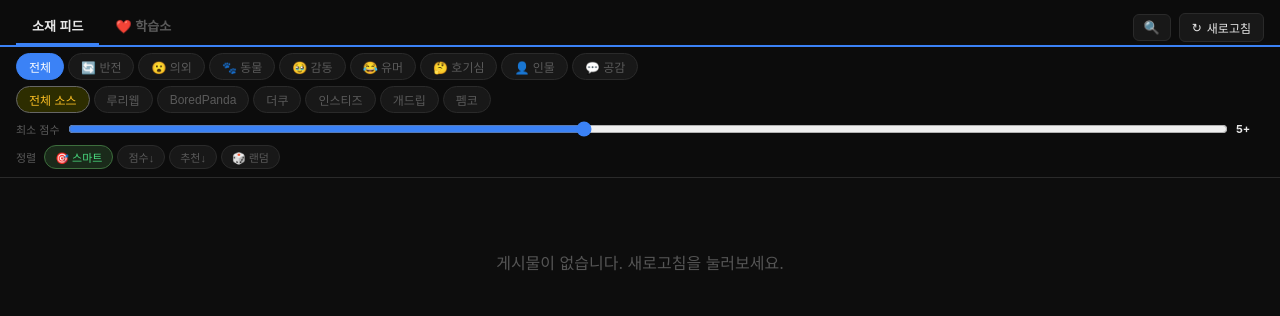
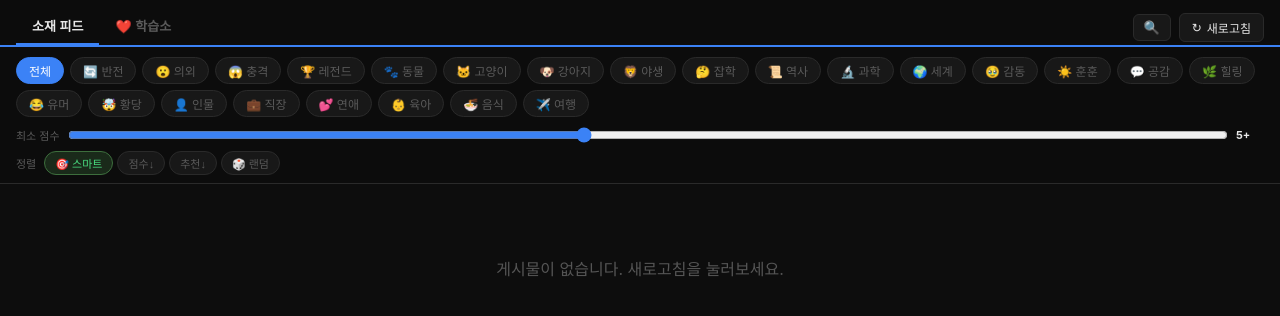
Before and after one commit to jirar98-cell/fmkorea-web, a Flask app: page / in a window 1280 px wide. Shown: the top 316 px of the page. Run offline with Flask 3, Linux system fonts and the light colour scheme; data that the repository does not hold is empty.

Commit message:
feat: 태그 24개 세분화 + 소스 필터바 제거 + BP 12섹션 확장
- 태그 8개→24개: 반전/의외/충격/레전드/동물/고양이/강아지/야생/잡학/역사/과학/세계/감동/훈훈/공감/힐링/유머/황당/인물/직장/연애/육아/음식/여행
- 상단 소스 필터바 (#srcs) 제거, 태그 필터 wrap 레이아웃
- BP 섹션 8→12개 (cats/dogs/wtf/feels 추가), 섹션당 25개
- shorts_filter.py: 24태그 DNA 기반 채점 프롬프트 업데이트
- _guess_tags() 24태그 키워드 매칭

```diff
--- a/app.py
+++ b/app.py
@@ -293,26 +293,68 @@ async def _scrape_page(browser, url, extra_filter=None):
 
 
 def _guess_tags(title: str) -> list[str]:
-    """AI 없을 때 제목 키워드로 태그 추측."""
+    """AI 없을 때 제목 키워드로 태그 추측 (24태그 체계)."""
     t = title
     tags = []
-    if any(w in t for w in ["강아지","고양이","동물","개","냥","멍","펫","새끼","오리","새","물고기","뱀","토끼","사자","호랑이","코끼리","원숭이","침팬지","곰","여우","늑대","표범","치타","독수리","앵무","거북","상어","고래","돌고래","펭귄"]):
+    # 고양이/강아지 먼저 (동물보다 구체적)
+    if any(w in t for w in ["고양이","냥","냥이","야옹","猫"]):
+        tags.append("고양이")
+    elif any(w in t for w in ["강아지","멍멍","댕댕","개","犬"]):
+        tags.append("강아지")
+    elif any(w in t for w in ["사자","호랑이","코끼리","원숭이","침팬지","곰","여우","늑대","표범","치타","독수리","앵무","상어","고래","돌고래","펭귄","동물","야생","자연","생태"]):
+        tags.append("야생")
+    elif any(w in t for w in ["펫","반려","새끼","오리","토끼","물고기","뱀","새"]):
         tags.append("동물")
-    if any(w in t for w in ["반전","알고보니","알고 보니","뜻밖","결국엔","알고나니","그런데 사실","근데 사실","놀랍게도"]):
+    # 반전/의외
+    if any(w in t for w in ["반전","알고보니","알고 보니","뜻밖","알고나니","근데 사실","결국"]):
         tags.append("반전")
-    if any(w in t for w in ["실화","충격","이게맞아","진짜로","사실은","ㄷㄷ","헐","헉","미친","세상에","어떻게","믿기지","놀라운"]):
+    elif any(w in t for w in ["실화","ㄷㄷ","헐","헉","믿기지","실제로","진짜","사실은","놀라운"]):
         tags.append("의외")
-    if any(w in t for w in ["감동","울었","눈물","따뜻","힘내","위로","뭉클","보람","고마","대견"]):
+    elif any(w in t for w in ["충격","경악","충격적","어처구니","황당"]):
+        tags.append("충격")
+    elif any(w in t for w in ["레전드","레전","역대급","ㄹㅇ레전"]):
+        tags.append("레전드")
+    # 감정
+    if any(w in t for w in ["감동","울었","눈물","뭉클","보람"]):
         tags.append("감동")
-    if any(w in t for w in ["ㅋㅋ","ㅎㅎ","웃긴","웃음","재밌","개웃","빵","유머","개그","망가","레전드","어이","황당"]):
-        tags.append("유머")
-    if any(w in t for w in ["왜","이유","역사","과학","잡학","세계","나라","지식","몰랐던","사실","신기한","알면","궁금"]):
-        tags.append("호기심")
-    if any(w in t for w in ["할머니","할아버지","아빠","엄마","아이","학생","선생","의사","경찰","노인","청년","소년","소녀"]):
-        tags.append("인물")
-    if any(w in t for w in ["공감","나만","우리","다들","누구나","일상","직장","학교","연애","부부","친구"]):
+    elif any(w in t for w in ["훈훈","따뜻","미소","귀여운","사랑","고마"]):
+        tags.append("훈훈")
+    elif any(w in t for w in ["힐링","위로","편안","힘내"]):
+        tags.append("힐링")
+    elif any(w in t for w in ["공감","나만","다들","누구나","일상"]):
         tags.append("공감")
-    return tags[:2] if tags else ["호기심"]
+    # 지식
+    if any(w in t for w in ["역사","조선","일제","전쟁","왕","황제","고대"]):
+        tags.append("역사")
+    elif any(w in t for w in ["과학","의학","뇌","신체","연구","박사","실험"]):
+        tags.append("과학")
+    elif any(w in t for w in ["세계","나라","해외","외국","미국","일본","유럽","아프리카"]):
+        tags.append("세계")
+    elif any(w in t for w in ["잡학","굳이","사실","알면","이유","왜","몰랐던","궁금"]):
+        tags.append("잡학")
+    # 사회/인물
+    if any(w in t for w in ["직장","회사","상사","부장","월급","야근"]):
+        tags.append("직장")
+    elif any(w in t for w in ["연애","남친","여친","남자친구","여자친구","부부","결혼","이혼"]):
+        tags.append("연애")
+    elif any(w in t for w in ["아이","육아","아기","엄마","아빠","부모","어린이"]):
+        tags.append("육아")
+    elif any(w in t for w in ["음식","요리","먹방","맛집","레시피","케이크"]):
+        tags.append("음식")
+    elif any(w in t for w in ["여행","해외여행","여행지","관광","비행기"]):
+        tags.append("여행")
+    # 유머
+    if any(w in t for w in ["ㅋㅋ","ㅎㅎ","웃긴","재밌","개웃","빵","유머","개그"]):
+        if "유머" not in tags:
+            tags.append("유머")
+    elif any(w in t for w in ["황당","어이없","어처구니"]):
+        if "황당" not in tags:
+            tags.append("황당")
+    # 인물 (마지막 폴백)
+    if not tags or (len(tags) == 1 and tags[0] in ["잡학","세계","과학"]):
+        if any(w in t for w in ["사람","인물","할머니","할아버지","학생","선생","의사","경찰","소년","소녀"]):
+            tags.append("인물")
+    return tags[:2] if tags else ["잡학"]
 
 
 async def _ai_filter_posts(posts):
@@ -916,15 +958,19 @@ def _parse_rec(rec_str) -> int:
 # BoredPanda 섹션 — 8개 섹션 × 20개 = 160개 (AI 병렬 처리로 속도 확보)
 _BP_SECTIONS = [
     ("https://www.boredpanda.com/animals/",    "동물"),
-    ("https://www.boredpanda.com/funny/",      "반전"),
+    ("https://www.boredpanda.com/funny/",      "유머"),
     ("https://www.boredpanda.com/interesting/","잡학"),
     ("https://www.boredpanda.com/people/",     "인물"),
-    ("https://www.boredpanda.com/life/",       "잡학"),
+    ("https://www.boredpanda.com/life/",       "공감"),
     ("https://www.boredpanda.com/arts/",       "인물"),
-    ("https://www.boredpanda.com/nature/",     "동물"),
-    ("https://www.boredpanda.com/wholesome/",  "감동"),
+    ("https://www.boredpanda.com/nature/",     "야생"),
+    ("https://www.boredpanda.com/wholesome/",  "훈훈"),
+    ("https://www.boredpanda.com/cats/",       "고양이"),
+    ("https://www.boredpanda.com/dogs/",       "강아지"),
+    ("https://www.boredpanda.com/wtf/",        "충격"),
+    ("https://www.boredpanda.com/feels/",      "감동"),
 ]
-_BP_PER_SECTION = 20  # 8 × 20 = 160개 → AI 전배치 동시 실행 → ~15초
+_BP_PER_SECTION = 25  # 12 × 25 = 300개
 
 def _fetch_boredpanda_section(url, pre_cat):
     """BP 섹션 크롤링 — 영문 제목 그대로 반환 (번역은 AI에서 일괄처리)."""
--- a/templates/index.html
+++ b/templates/index.html
@@ -69,10 +69,8 @@
     /* ── Feed filters ── */
     .feed-filters.hidden { display: none; }
     .filter-row {
-      display: flex; gap: 4px; padding: 6px 16px;
-      overflow-x: auto; -ms-overflow-style: none; scrollbar-width: none;
+      display: flex; flex-wrap: wrap; gap: 6px; padding: 10px 16px;
     }
-    .filter-row::-webkit-scrollbar { display: none; }
     .filter-row + .filter-row { padding-top: 0; padding-bottom: 8px; }
     .f-btn {
       flex-shrink: 0; padding: 4px 12px; border-radius: 20px;
@@ -363,21 +378,28 @@
       <button class="f-btn active" data-cat="전체">전체</button>
       <button class="f-btn" data-cat="반전">🔄 반전</button>
       <button class="f-btn" data-cat="의외">😮 의외</button>
+      <button class="f-btn" data-cat="충격">😱 충격</button>
+      <button class="f-btn" data-cat="레전드">🏆 레전드</button>
       <button class="f-btn" data-cat="동물">🐾 동물</button>
+      <button class="f-btn" data-cat="고양이">🐱 고양이</button>
+      <button class="f-btn" data-cat="강아지">🐶 강아지</button>
+      <button class="f-btn" data-cat="야생">🦁 야생</button>
+      <button class="f-btn" data-cat="잡학">🤔 잡학</button>
+      <button class="f-btn" data-cat="역사">📜 역사</button>
+      <button class="f-btn" data-cat="과학">🔬 과학</button>
+      <button class="f-btn" data-cat="세계">🌍 세계</button>
       <button class="f-btn" data-cat="감동">🥹 감동</button>
+      <button class="f-btn" data-cat="훈훈">☀️ 훈훈</button>
+      <button class="f-btn" data-cat="공감">💬 공감</button>
+      <button class="f-btn" data-cat="힐링">🌿 힐링</button>
       <button class="f-btn" data-cat="유머">😂 유머</button>
-      <button class="f-btn" data-cat="호기심">🤔 호기심</button>
+      <button class="f-btn" data-cat="황당">🤯 황당</button>
       <button class="f-btn" data-cat="인물">👤 인물</button>
-      <button class="f-btn" data-cat="공감">💬 공감</button>
-    </div>
-    <div class="filter-row" id="srcs">
-      <button class="f-btn src-active" data-src="전체">전체 소스</button>
-      <button class="f-btn" data-src="루리웹">루리웹</button>
-      <button class="f-btn" data-src="BP">BoredPanda</button>
-      <button class="f-btn" data-src="더쿠">더쿠</button>
-      <button class="f-btn" data-src="인스티즈">인스티즈</button>
-      <button class="f-btn" data-src="개드립">개드립</button>
-      <button class="f-btn" data-src="펨코">펨코</button>
+      <button class="f-btn" data-cat="직장">💼 직장</button>
+      <button class="f-btn" data-cat="연애">💕 연애</button>
+      <button class="f-btn" data-cat="육아">👶 육아</button>
+      <button class="f-btn" data-cat="음식">🍜 음식</button>
+      <button class="f-btn" data-cat="여행">✈️ 여행</button>
     </div>
     <div class="score-filter">
       <label>최소 점수</label>
@@ -654,12 +676,6 @@ document.getElementById('cats').addEventListener('click', e => {
       document.querySelector('#cats .f-btn[data-cat="전체"]').classList.add('active');
   }
   filterCards();
-});
-document.getElementById('srcs').addEventListener('click', e => {
-  const btn = e.target.closest('.f-btn');
-  if (!btn) return;
-  document.querySelectorAll('#srcs .f-btn').forEach(b => b.classList.remove('src-active'));
-  btn.classList.add('src-active'); _activeSrc = btn.dataset.src; filterCards();
 });
 function onScoreFilter(v) {
   _minScore = parseInt(v);
```
Also changed, not shown: other parts of templates/index.html (+28 -11 lines), shorts_filter.py (+51 -28 lines).
